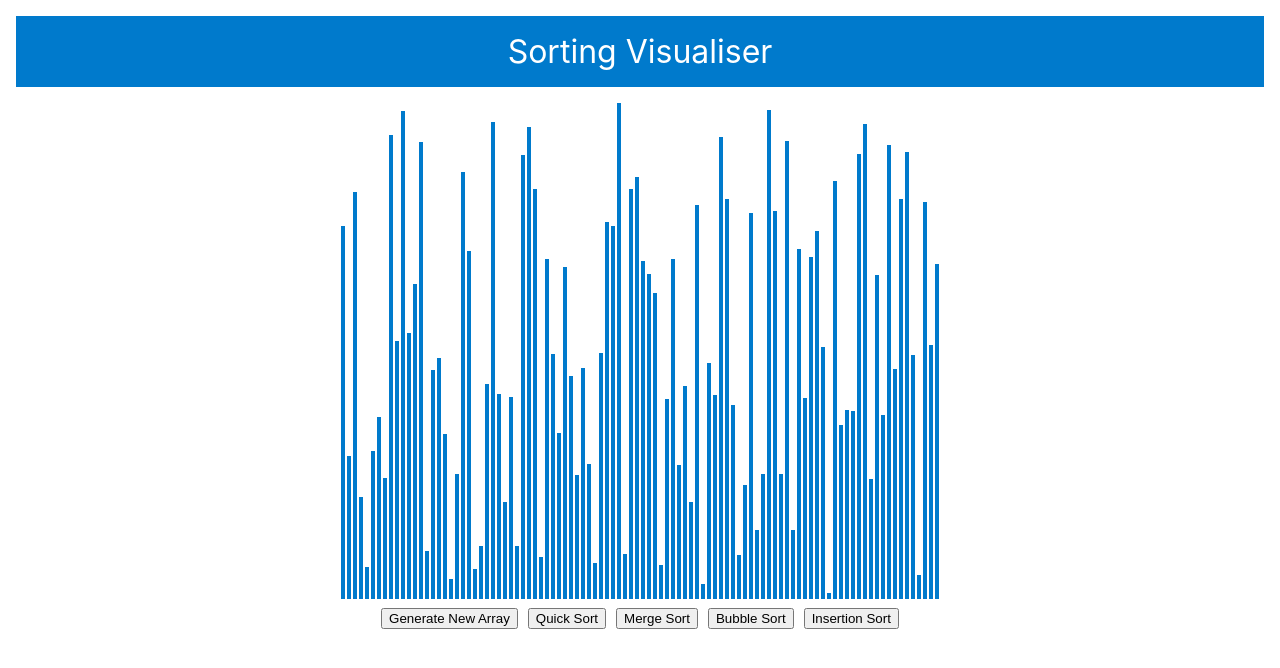
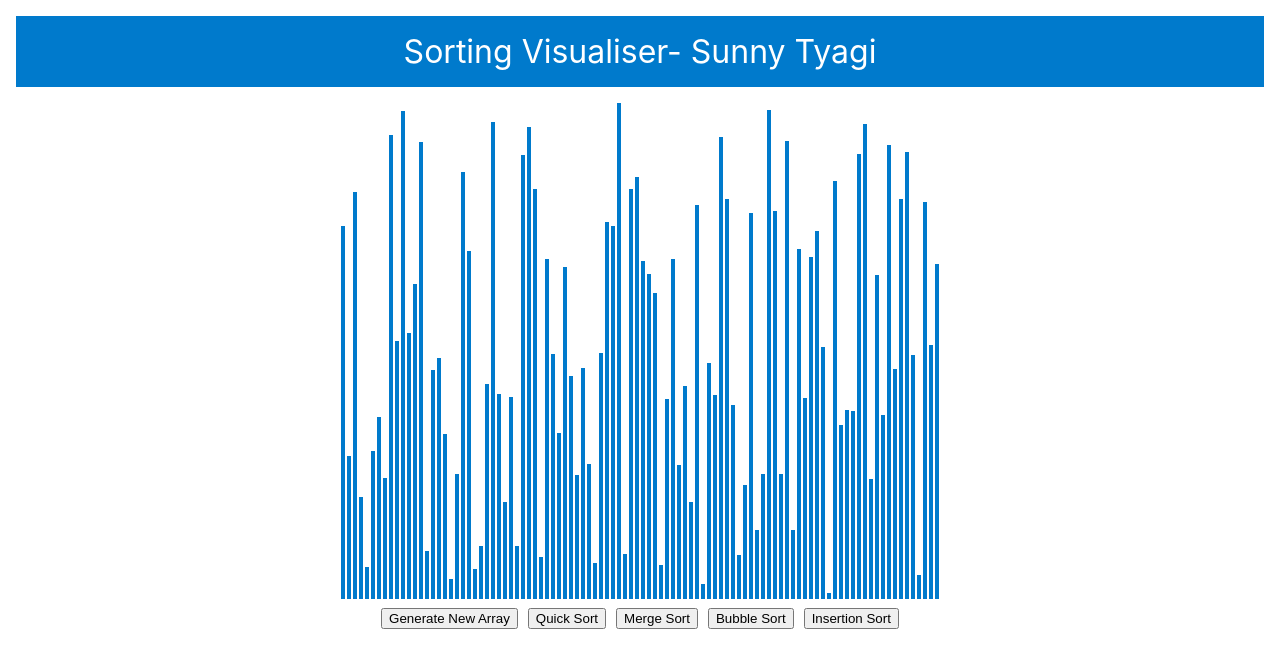
Before and after one commit to TyagiSunny/sorter, a React (Create React App) app: page / in a window 1280 px wide. Shown: the top 668 px of the page. Built offline with nearby package versions, Linux system fonts and the light colour scheme.

Commit message:
Update SortingVisualizer.jsx

```diff
--- a/src/SortingVisualizer/SortingVisualizer.jsx
+++ b/src/SortingVisualizer/SortingVisualizer.jsx
@@ -248,7 +248,7 @@ export default class SortingVisualizer extends Component{
             <div>
                 <div>
                     <div className="header">
-                        Sorting Visualiser
+                        Sorting Visualiser- Sunny Tyagi
                     </div>
                     <div className="message">
                         {this.state.showMessage?this.state.message:""}
```
